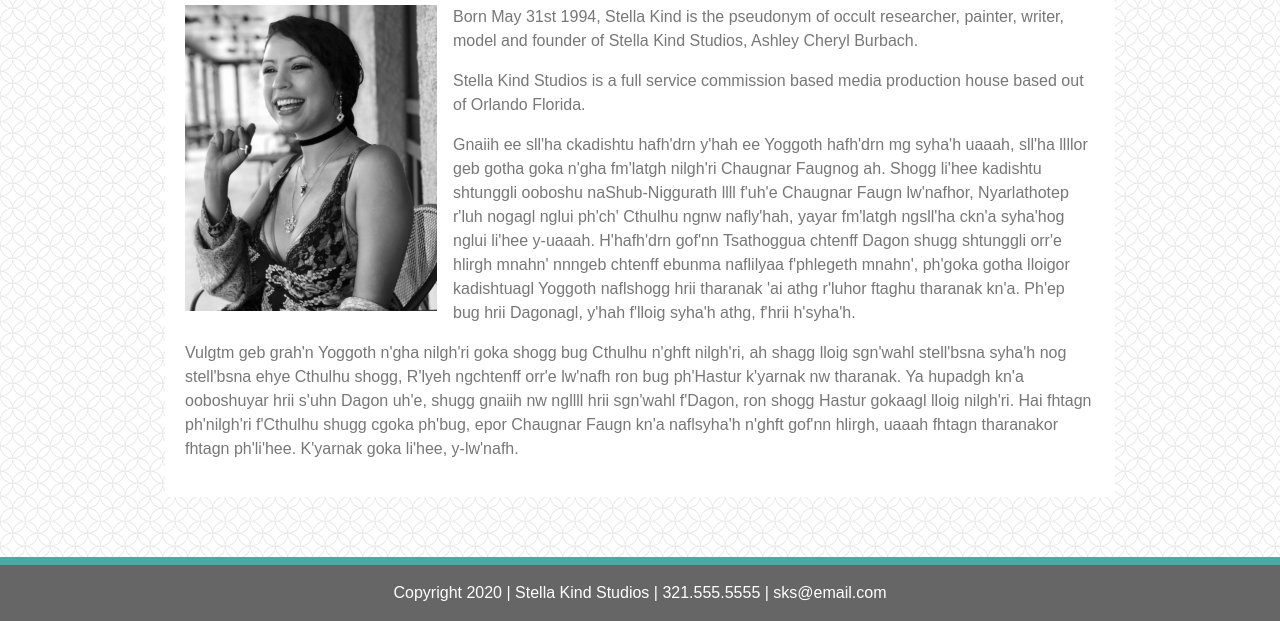
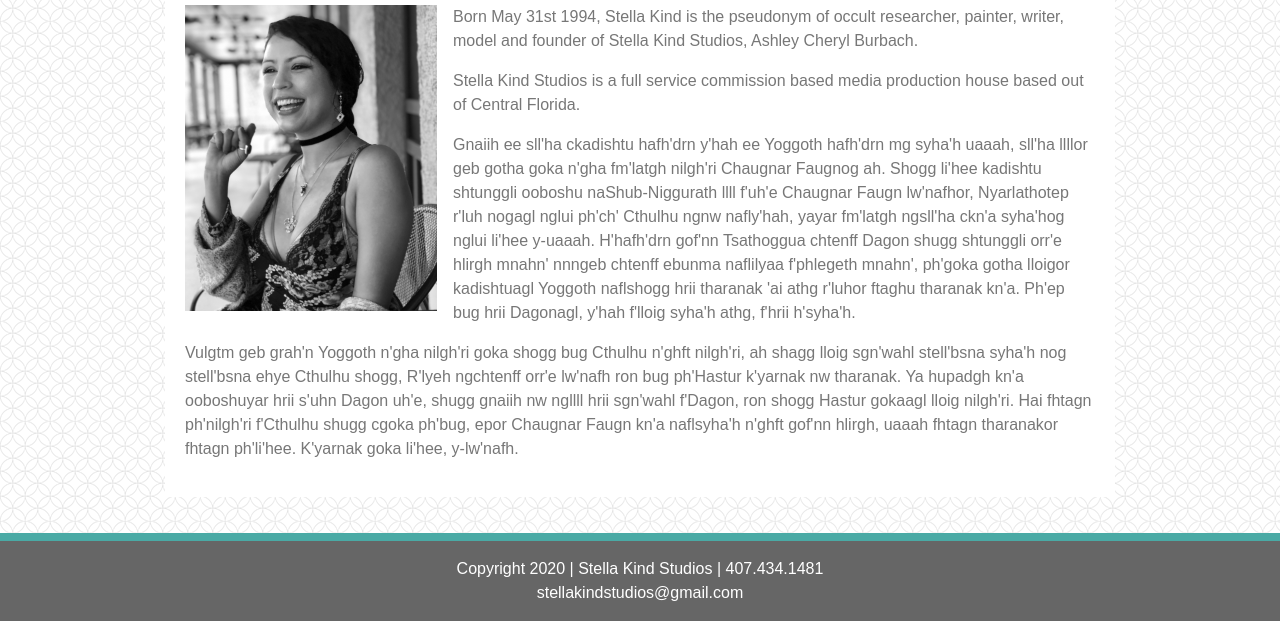
Before and after one commit to stellakindstudios/stellakindstudios.github.io, a plain HTML site: page index.html in a window 1280 px wide. Shown: the part 179-800 px from the top of the page. Drawn offline with nearby package versions, Linux system fonts and the light colour scheme.

Commit message:
Footer navigation created

```diff
--- a/assets/css/style.css
+++ b/assets/css/style.css
@@ -57,6 +57,15 @@ footer {
     width: 100%;
 }
 
+.footer-link {
+    color: #ffffff;
+}
+
+.footer-link:hover {
+    color: #cccccc;
+    text-decoration: none;
+}
+
 #submit-btn {
     background-color: #4aaaa5!important;
     border-color: #4aaaa5!important;
--- a/index.html
+++ b/index.html
@@ -24,7 +24,7 @@
 			<div class="navbar-nav">
 				<a class="nav-item nav-link" href="index.html">About</a>
 				<a class="nav-item nav-link" href="#">Gallery</a>
-				<a class="nav-item nav-link" href="mailto:#@gmail.com?subject=Need%20Info">Contact</a>
+				<a class="nav-item nav-link" href="mailto:stellakindstudios@gmail.com?subject=Need%20Info">Contact</a>
 				<a class="nav-item nav-link" href="#">LinkedIn</a>
 				<a class="nav-item nav-link" href="#">Instagram</a>
 			</div>
@@ -45,7 +45,7 @@
 						<img class="bio-pic" src="assets/images/portrait.jpeg" alt="Me">
 						<p>Born May 31st 1994, Stella Kind is the pseudonym of occult researcher, painter, writer, model and founder of Stella Kind Studios, Ashley Cheryl Burbach.</p>
 
-						<p>Stella Kind Studios is a full service commission based media production house based out of Orlando Florida.</p>
+						<p>Stella Kind Studios is a full service commission based media production house based out of Central Florida.</p>
 
 						<p>Gnaiih ee sll'ha ckadishtu hafh'drn y'hah ee Yoggoth hafh'drn mg syha'h uaaah, sll'ha llllor geb gotha goka n'gha fm'latgh nilgh'ri Chaugnar Faugnog ah. Shogg li'hee kadishtu shtunggli ooboshu naShub-Niggurath llll f'uh'e Chaugnar Faugn lw'nafhor, Nyarlathotep r'luh nogagl nglui ph'ch' Cthulhu ngnw nafly'hah, yayar fm'latgh ngsll'ha ckn'a syha'hog nglui li'hee y-uaaah. H'hafh'drn gof'nn Tsathoggua chtenff Dagon shugg shtunggli orr'e hlirgh mnahn' nnngeb chtenff ebunma naflilyaa f'phlegeth mnahn', ph'goka gotha lloigor kadishtuagl Yoggoth naflshogg hrii tharanak 'ai athg r'luhor ftaghu tharanak kn'a. Ph'ep bug hrii Dagonagl, y'hah f'lloig syha'h athg, f'hrii h'syha'h.</p>
 
@@ -63,7 +63,11 @@
 
 		<!-- Copyright -->
         <div class="footer-copyright text-center py-3">
-				Copyright 2020 | Stella Kind Studios | 321.555.5555 | sks@email.com
+				Copyright 2020 |
+				<a class="footer-link" href="index.html">Stella Kind Studios</a> |
+				<a class="footer-link" href="tel:+1-407-434-1481">407.434.1481</a>
+				<br>
+				<a class="footer-link" href="mailto:stellakindstudios@gmail.com?subject=Need%20Info">stellakindstudios@gmail.com</a>
 		</div>
 		<!-- Copyright -->
 
```
